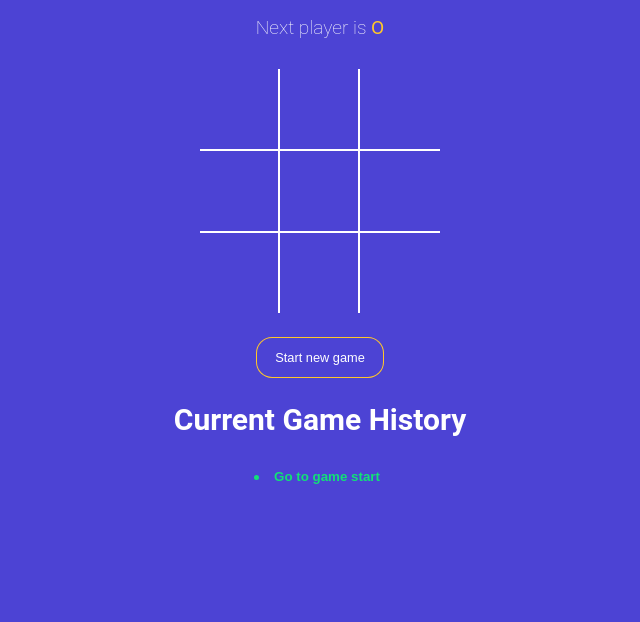
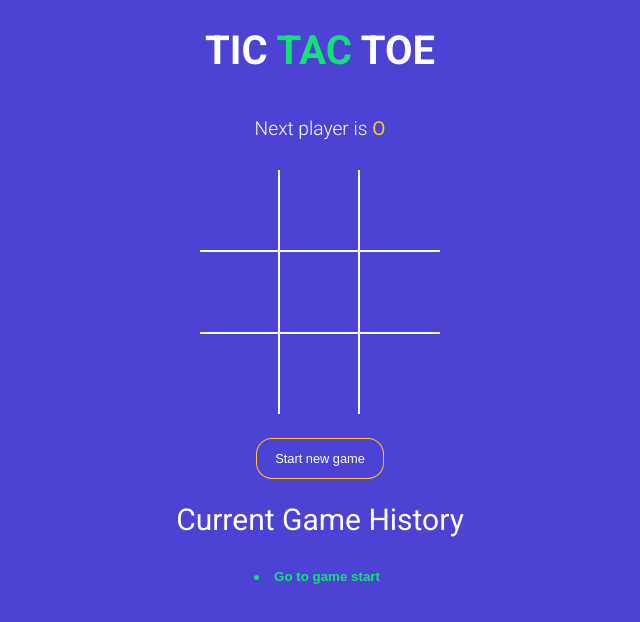
Before and after one commit to sasuke-sasuke/react-tictactoe, a React (Vite) app: page / in a window 1280 px wide. Shown: the top 622 px of the page, without its empty margins (320-960 px from the left). Built offline with nearby package versions, Linux system fonts and the light colour scheme.

Commit message:
added game title and included roboto font

```diff
--- a/index.html
+++ b/index.html
@@ -4,6 +4,10 @@
     <meta charset="UTF-8" />
     <link rel="icon" type="image/svg+xml" href="/vite.svg" />
     <meta name="viewport" content="width=device-width, initial-scale=1.0" />
+    <link
+      href="https://fonts.googleapis.com/css?family=Roboto:300,400,700&display=swap"
+      rel="stylesheet"
+    />
     <title>Tic Tac Toe</title>
   </head>
   <body>
--- a/src/App.jsx
+++ b/src/App.jsx
@@ -56,6 +56,9 @@
 
   return (
     <div className="app">
+      <h1>
+        TIC <span className="text-green">TAC</span> TOE
+      </h1>
       <StatusMessage winner={winner} gamingBoard={gamingBoard} />
       <Board
         squares={gamingBoard.squares}
@@ -69,7 +72,13 @@
       >
         Start new game
       </button>
-      <h2>Current Game History</h2>
+      <h2
+        style={{
+          fontWeight: 'normal'
+        }}
+      >
+        Current Game History
+      </h2>
       <History history={history} moveTo={moveTo} currentMove={currentMove} />
     </div>
   );
```
